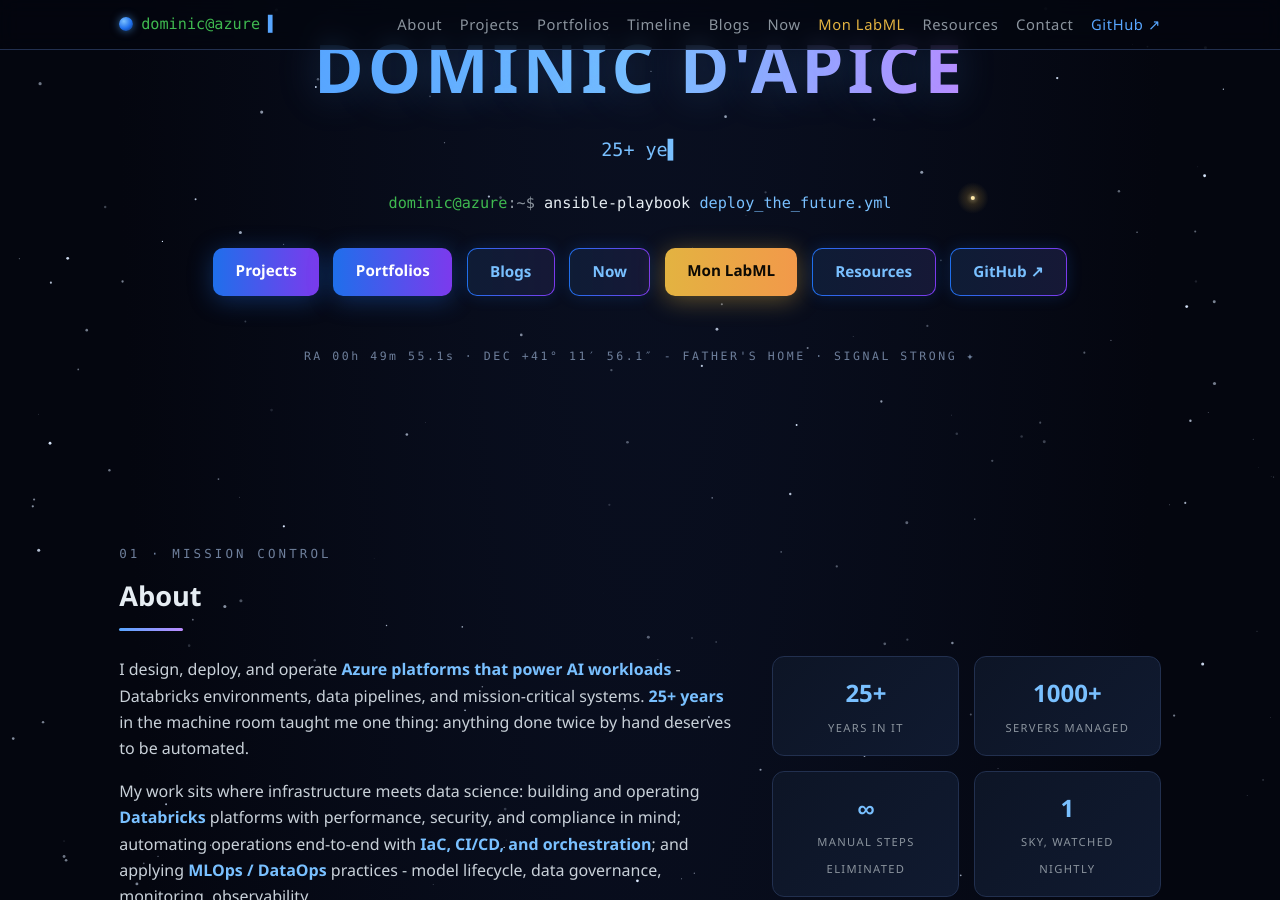
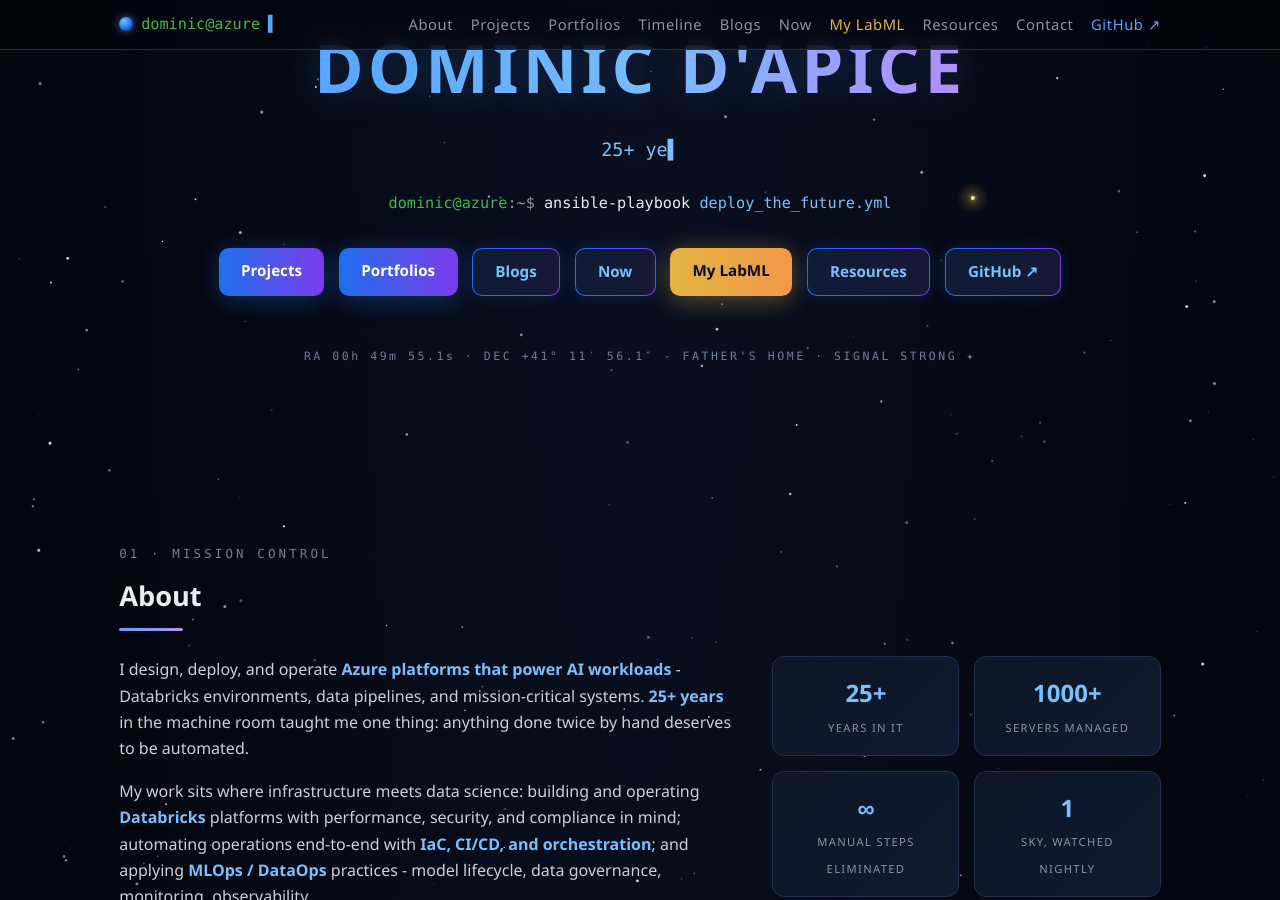
Before and after one commit to dapiced/dapiced.github.io, a Jekyll site: the page built from index.html, in a window 1280 px wide and 900 px high, scrolled down 370 px. Built offline with Jekyll 4.4.1, drawn with Linux system fonts in a browser that asks for light colours.

Commit message:
Update LabML link text from French to English

```diff
--- a/_layouts/default.html
+++ b/_layouts/default.html
@@ -65,7 +65,7 @@
         <li><a href="/#timeline">Timeline</a></li>
         <li><a href="/blog/">Blogs</a></li>
         <li><a href="/now/">Now</a></li>
-        <li><a class="nav-labml" href="https://app.dominicdapice.com/" target="_blank" rel="noopener">Mon LabML</a></li>
+        <li><a class="nav-labml" href="https://app.dominicdapice.com/" target="_blank" rel="noopener">My LabML</a></li>
         <li><a href="/resources/">Resources</a></li>
         <li><a href="https://www.linkedin.com/in/dapiced/" target="_blank" rel="noopener">Contact</a></li>
         <li><a class="nav-gh" href="https://github.com/dapiced" target="_blank" rel="noopener">GitHub ↗</a></li>
--- a/index.html
+++ b/index.html
@@ -38,7 +38,7 @@
     <a class="btn btn-primary" href="/portfolio/">Portfolios</a>
     <a class="btn btn-ghost" href="/blog/">Blogs</a>
     <a class="btn btn-ghost" href="/now/">Now</a>
-    <a class="btn btn-labml" href="https://app.dominicdapice.com/" target="_blank" rel="noopener">Mon LabML</a>
+    <a class="btn btn-labml" href="https://app.dominicdapice.com/" target="_blank" rel="noopener">My LabML</a>
     <a class="btn btn-ghost" href="/resources/">Resources</a>
     <a class="btn btn-ghost" href="https://github.com/dapiced" target="_blank" rel="noopener">GitHub ↗</a>
   </div>
```
